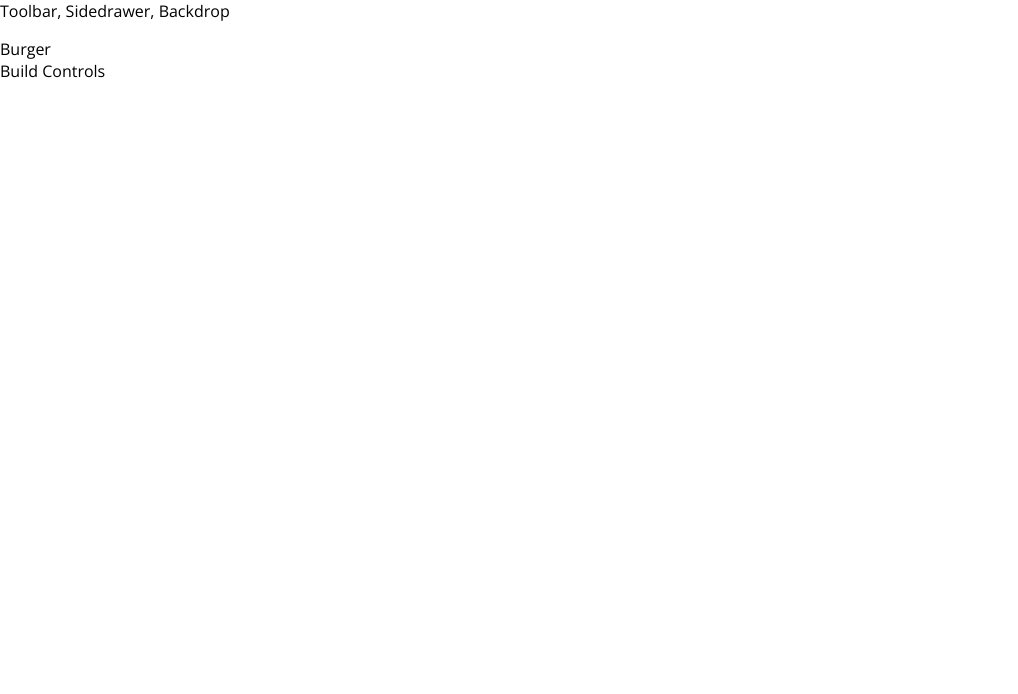
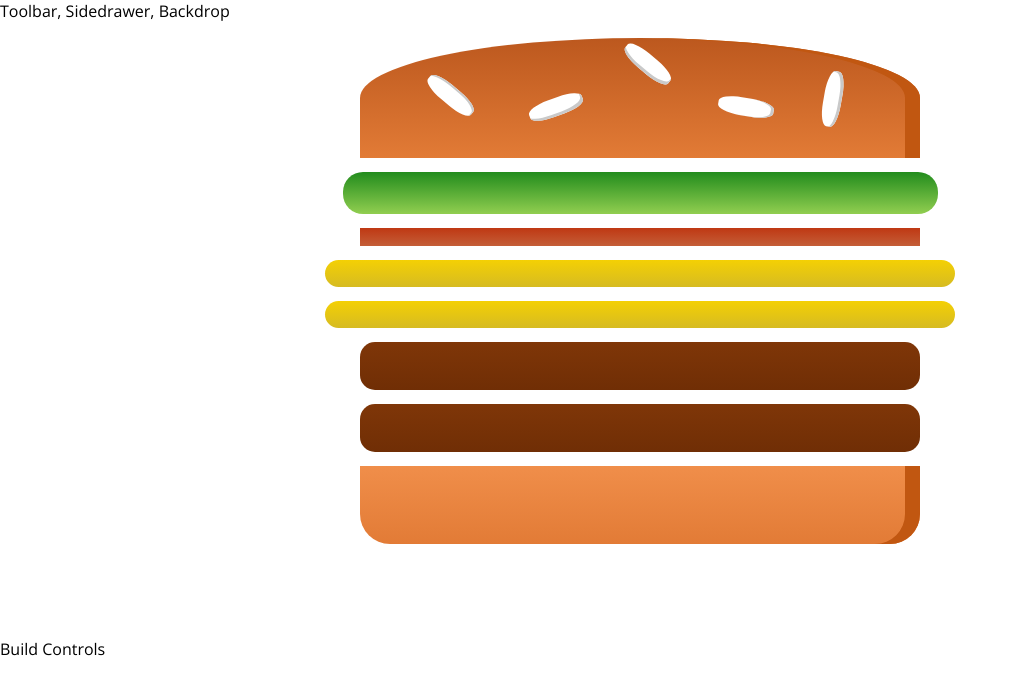
Before and after one commit to CarlOfHoly/Burger-Builder, a React (Create React App) app: page / in a window 1280 px wide. Shown: the top 694 px of the page, without its empty margins (0-1018 px from the left). Built offline with nearby package versions, Linux system fonts and the light colour scheme.

Commit message:
Add dynamical burger ingredients

```diff
--- a/src/components/Burger/Burger.js
+++ b/src/components/Burger/Burger.js
@@ -0,0 +1,25 @@
+import React from 'react';
+import classes from './Burger.module.css';
+
+import BurgerIngredient from './BurgerIngredient/BurgerIngredient'
+
+const burger = (props) => {
+
+    const transformedIngredients = Object.keys(props.ingredients)
+    .map(igKey => {
+        return [...Array(props.ingredients[igKey])].map((_, i) => {
+           return <BurgerIngredient key={igKey + i} type={igKey}/>
+        });
+    });
+
+    console.log(transformedIngredients)
+    return (
+        <div className={classes.Burger}>
+            <BurgerIngredient type="bread-top"/>
+            {transformedIngredients}
+            <BurgerIngredient type="bread-bottom"/>
+        </div>
+    );
+};
+
+export default burger;
--- /dev/null
+++ b/src/components/Burger/Burger.module.css
@@ -0,0 +1,30 @@
+.Burger {
+    width: 100%;
+    margin: auto;
+    height: 250px;
+    /* overflow: scroll; */
+    text-align: center;
+    font-weight: bold;
+    font-size: 1.2rem;
+}
+
+@media (min-width: 500px) and (min-height: 400px) {
+    .Burger {
+        width: 350px;
+        height: 300px;
+    }
+}
+
+@media (min-width: 500px) and (min-height: 401px) {
+    .Burger {
+        width: 450px;
+        height: 400px;
+    }
+}
+
+@media (min-width: 1000px) and (min-height: 700px) {
+    .Burger {
+        width: 700px;
+        height: 600px;
+    }
+}
--- a/src/components/Burger/BurgerIngredient/BurgerIngredient.js
+++ b/src/components/Burger/BurgerIngredient/BurgerIngredient.js
@@ -1,15 +1,16 @@
-import React from 'react';
-import classes from './BurgerIngredient.module.css';
-import PropTypes from 'prop-types';
+import React, { Component } from "react";
+import classes from "./BurgerIngredient.module.css";
+import PropTypes from "prop-types";
 
-const burgerIngredient = (props) => {
+class BurgerIngredient extends Component {
+  render() {
     let ingredient = null;
 
-    switch (props.type) {
-        case ('bread-bottom'):
+    switch (this.props.type) {
+      case "bread-bottom":
         ingredient = <div className={classes.BreadBottom}></div>;
         break;
-        case ('bread-top'):
+      case "bread-top":
         ingredient = (
           <div className={classes.BreadTop}>
           <div className={classes.Seeds1}></div>
@@ -17,24 +18,28 @@
           </div>
         );
         break;
-        case ('meat'):
-            ingredient = <div className={classes.Meat}></div>
+      case "meat":
+        ingredient = <div className={classes.Meat}></div>;
         break;
-        case ('cheese'):
-            ingredient = <div className={classes.Cheese}></div>
+      case "cheese":
+        ingredient = <div className={classes.Cheese}></div>;
         break;
-        case ('salad'):
-            ingredient = <div className={classes.Salad}></div>
+      case "salad":
+        ingredient = <div className={classes.Salad}></div>;
         break;
-        case ('bacon'):
-            ingredient = <div className={classes.Bacon}></div>
+      case "bacon":
+        ingredient = <div className={classes.Bacon}></div>;
         break;
       default:
         ingredient = null;
     }
 
     return ingredient;
+  }
+}
 
+BurgerIngredient.propTypes = {
+    type: PropTypes.string.isRequired
 };
 
-export default burgerIngredient;
+export default BurgerIngredient;
--- a/src/containers/BurgerBuilder/BurgerBuilder.js
+++ b/src/containers/BurgerBuilder/BurgerBuilder.js
@@ -1,14 +1,24 @@
 import React, {Component} from 'react';
 
 import Aux from '../../hoc/Aux'
+import Burger from '../../components/Burger/Burger'
 
 class BurgerBuilder extends Component {
+
+    state = {
+        ingredients: {
+            salad: 1,
+            bacon: 1,
+            cheese: 2,
+            meat: 2
+        }
+    }
 
     render () {
 
         return (
             <Aux>
-                <div>Burger</div>
+                <Burger ingredients={this.state.ingredients} />
                 <div>Build Controls</div>
             </Aux>
         );
```
Lines whose indentation alone changed are shown as unchanged.
